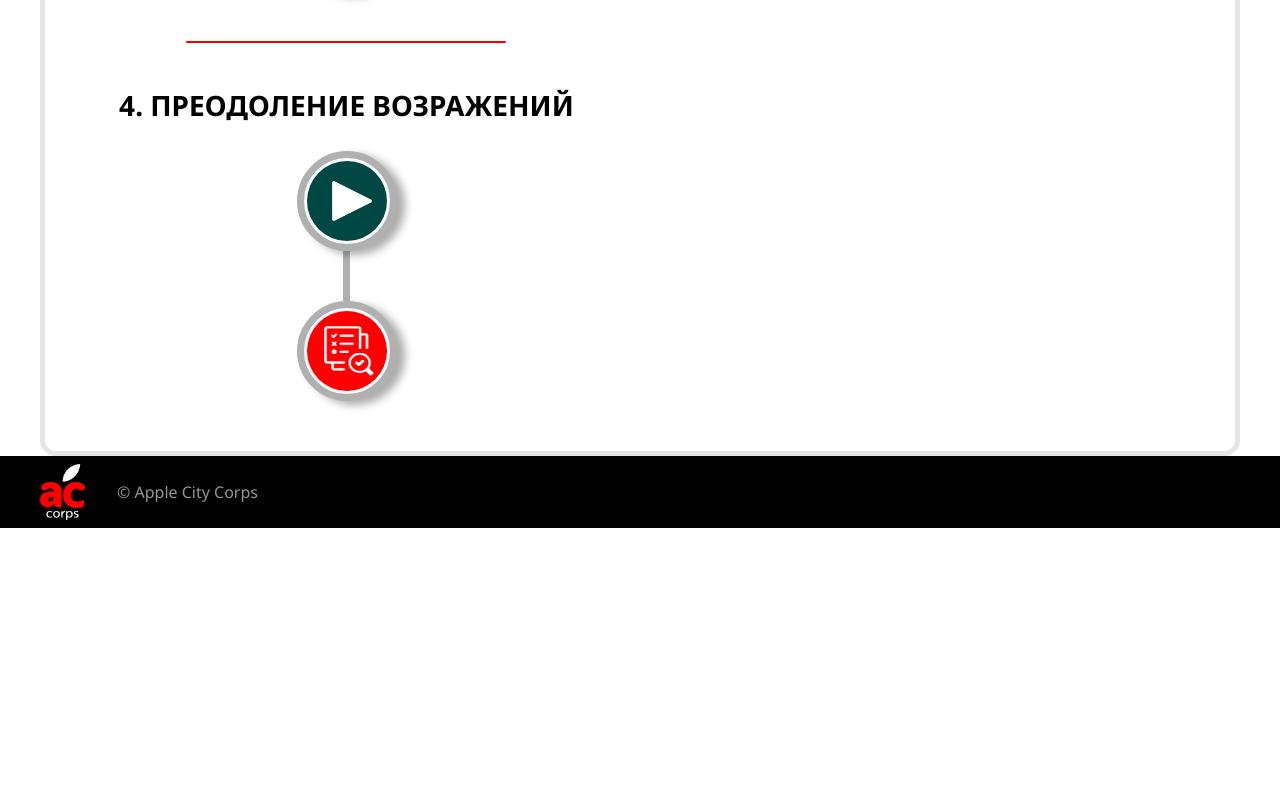
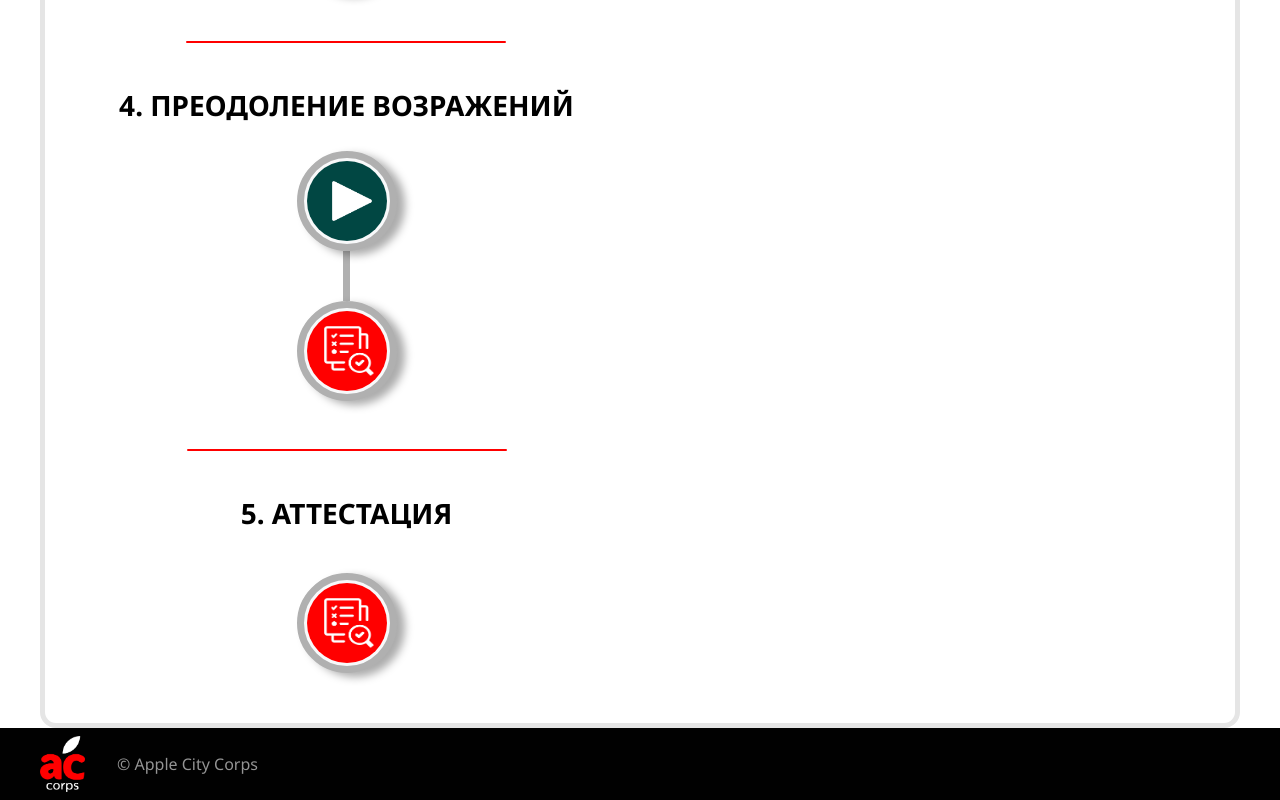
Before and after one commit to verozroke/star-wars-guideline, a Vue app: page /#/courses/experienced in a window 1280 px wide. Shown: the part 1300-2100 px from the top of the page. Before the commit the page ends 1828 px from the top, so only its background shows below. Built offline with nearby package versions, Linux system fonts and the light colour scheme.

Commit message:
attestation added

```diff
--- a/src/App.vue
+++ b/src/App.vue
@@ -1,27 +1,36 @@
 <script setup>
 import { onMounted } from 'vue';
 import HeaderVue from './components/HeaderVue.vue';
+import FooterSection from './components/FooterSection.vue';
 
 </script>
 
 <template>
 	<div class="wrapper">
 		<header-vue/>
-		<router-view  v-slot="{ Component }">
-			<transition name="routering" mode="out-in">
-				<component :is="Component"></component>
-			</transition>
-		</router-view>
+		<div class="main">
+			<router-view  v-slot="{ Component }">
+				<transition name="routering" mode="out-in">
+					<component :is="Component"></component>
+				</transition>
+			</router-view>
+		</div>
+		<FooterSection class="footer"/>
 	</div>
 </template>
 
 <style lang="scss">
 
+.main {
+  flex: 1 1 auto;
+}
+
+
 .wrapper {
     display: flex;
     flex-direction: column;
     // overflow: hidden;
-    min-height: 100%;
+    min-height: 100vh;;
     background-color: #fff;
 }
 
--- a/src/components/CoursesChoose.vue
+++ b/src/components/CoursesChoose.vue
@@ -41,6 +41,7 @@
 .courses-page {
     min-height: 43em;
     &__container {
+        width: 1200px;
         min-height: 43em;
         font-family: 'Noto Sans', sans-serif;
         display: flex;
--- a/src/components/HeaderVue.vue
+++ b/src/components/HeaderVue.vue
@@ -30,10 +30,14 @@
         background-color: red;
         border-radius: 5em;
         width: 500px;
-        left: 35%;
+        margin-left: auto;
+        margin-right: auto;
+        left: 0;
+        right: 0;
         top: 100%;
     }
     &__container {
+        position: relative;
         height: 4.5em;
         display: flex;
         align-items: center;
--- a/src/stores/ExperiencedStore.js
+++ b/src/stores/ExperiencedStore.js
@@ -76,6 +76,20 @@ export const useExperiencedStore = defineStore('experiencedStore', {
                     link: '#',
                 }
             },
+            {
+                id: 5,
+                btnColor: 'green',
+                title: 'АТТЕСТАЦИЯ',
+                description: `Пройди аттестацию!`,
+                hasVideo: false,
+                link: '#',
+                test: {
+                    id: 5,
+                    btnColor: 'red',
+                    title: 'АТТЕСТАЦИЯ',
+                    link: '#',
+                }
+            },
         ]
     })
 })
--- a/src/stores/NewbieStore.js
+++ b/src/stores/NewbieStore.js
@@ -79,6 +79,20 @@ export const useNewbieStore = defineStore('newbieStore',{
                         link: '#',
                     }
                 },
+                {
+                    id: 5,
+                    btnColor: 'green',
+                    title: 'АТТЕСТАЦИЯ',
+                    description: `Пройди аттестацию!`,
+                    hasVideo: false,
+                    link: '#',
+                    test: {
+                        id: 5,
+                        btnColor: 'red',
+                        title: 'АТТЕСТАЦИЯ',
+                        link: '#',
+                    }
+                },
             ],
     })
 })
--- a/src/views/CoursesPage.vue
+++ b/src/views/CoursesPage.vue
@@ -1,7 +1,6 @@
 <template>
     <div>
         <CoursesChoose/>
-        <FooterSection/>
     </div>
 </template>
 
--- a/src/views/HomePage.vue
+++ b/src/views/HomePage.vue
@@ -1,10 +1,9 @@
 <template>
-    <div>
-        <HeroSection/>
-        <DownloadSection/>
-        <CoursesChoose/>
-        <FooterSection/>
-    </div>
+<div>
+    <HeroSection/>
+    <DownloadSection/>
+    <CoursesChoose/>
+</div>
 </template>
 
 <script setup>
@@ -22,5 +21,4 @@ onMounted(() =>{
 
 <style lang="scss" scoped>
 
-
 </style>
--- a/src/views/course-levels/CoursesExperienced.vue
+++ b/src/views/course-levels/CoursesExperienced.vue
@@ -7,12 +7,12 @@
                             <li  v-for="lecture in experiencedStore.lectures" :key="lecture.id" class="courses__item item">
                                 <div class="item__title">{{ lecture.id }}. {{ lecture.title }}</div>
                                 <div class="item__row">
-                                    <div class="item__outer-circle-video">
+                                    <div class="item__outer-circle-video" :class="{'hidden': lecture.title === 'АТТЕСТАЦИЯ'}">
                                         <div class="item__inner-circle-video" :class="[lecture.btnColor]" @click="getInfo(lecture)">
                                             <img class="play-icon" src="../../img/route/icons/play-icon.png" alt="">
                                         </div>
                                     </div>
-                                    <div class="item__line"></div>
+                                    <div class="item__line" :class="{'hidden': lecture.title === 'АТТЕСТАЦИЯ'}"></div>
                                     <div class="item__outer-circle-video">
                                         <div class="item__inner-circle-video" :class="[lecture.test.btnColor]" @click="getInfo(lecture.test)">
                                             <img class="test-icon" src="../../img/route/icons/testi-icon.png" alt="">
@@ -36,13 +36,12 @@
                             <div style="white-space: pre-line;" class="card__text">
                                 {{ desc ? desc : 'Время проходить тесты!' }}
                             </div>
-                            <a v-if="btnColor" :href="link" class="card__button" :class="[btnColor]">{{ desc ? (hasVideo ?  'Посмотреть видео' : 'Скачать документы') : 'Перейти в тест' }}</a>
+                            <a target="_blank" v-if="btnColor" :href="link" class="card__button" :class="[btnColor]">{{ desc ? (hasVideo ?  'Посмотреть видео' : 'Скачать документы') : 'Перейти в тест' }}</a>
                         </div>
                     </div>
                 </transition>
             </div>
         </div>
-        <FooterSection/>
     </div>
 </template>
 
@@ -91,6 +90,7 @@ function getInfo(infoParam) {
 </script>
 
 <style lang="scss" scoped>
+
 
 .courses {
     margin-top: 1em;
@@ -200,6 +200,7 @@ function getInfo(infoParam) {
         transition: all .2s ease-out;
     }
 }
+
 .item {
     display: flex;
     flex-direction: column;
@@ -214,6 +215,11 @@ function getInfo(infoParam) {
         height: 50px;
         width: 7px;
         background-color: rgb(176, 176, 176);
+        &.hidden {
+            opacity: 0;
+            height: 0;
+            width: 0;
+        }
     }
     &__row {
         display: flex;
@@ -238,6 +244,12 @@ function getInfo(infoParam) {
         justify-content: center;
         align-items: center;
         filter: drop-shadow(.5em .25em .25em rgba(0, 0, 0, 0.33));
+
+        &.hidden {
+            opacity: 0;
+            height: 0;
+            width: 0;
+        }
         &.completed {
             border-color: #ffc116;
         }
@@ -320,7 +332,7 @@ function getInfo(infoParam) {
     margin: 0 0 0 5px;
 }
 
-#endline-4 {
+#endline-5 {
     opacity: 0;
 }
 
--- a/src/views/course-levels/CoursesPro.vue
+++ b/src/views/course-levels/CoursesPro.vue
@@ -35,14 +35,13 @@
                             <div style="white-space: pre-line;" class="card__text">
                                 {{ desc ? desc : 'Время проходить тесты!' }}
                             </div>
-                            <a v-if="btnColor" :href="link" class="card__button" :class="[btnColor]">{{ desc ? (hasVideo ?  (title === 'Конструктор по шелвингу' ? 'Перейти по ссылке' : 'Посмотреть видео') : 'Скачать документы') : 'Перейти в тест' }}</a>
+                            <a target="_blank" v-if="btnColor" :href="link" class="card__button" :class="[btnColor]">{{ desc ? (hasVideo ?  (title === 'Конструктор по шелвингу' ? 'Перейти по ссылке' : 'Посмотреть видео') : 'Скачать документы') : 'Перейти в тест' }}</a>
                         </div>
                     </div>
                 </transition>
             </div>
         </div>
         <!-- something -->
-        <FooterSection/>
     </div>
 </template>
 
```
Also changed, not shown: src/views/course-levels/CoursesNewbie.vue (+14 -5 lines).
